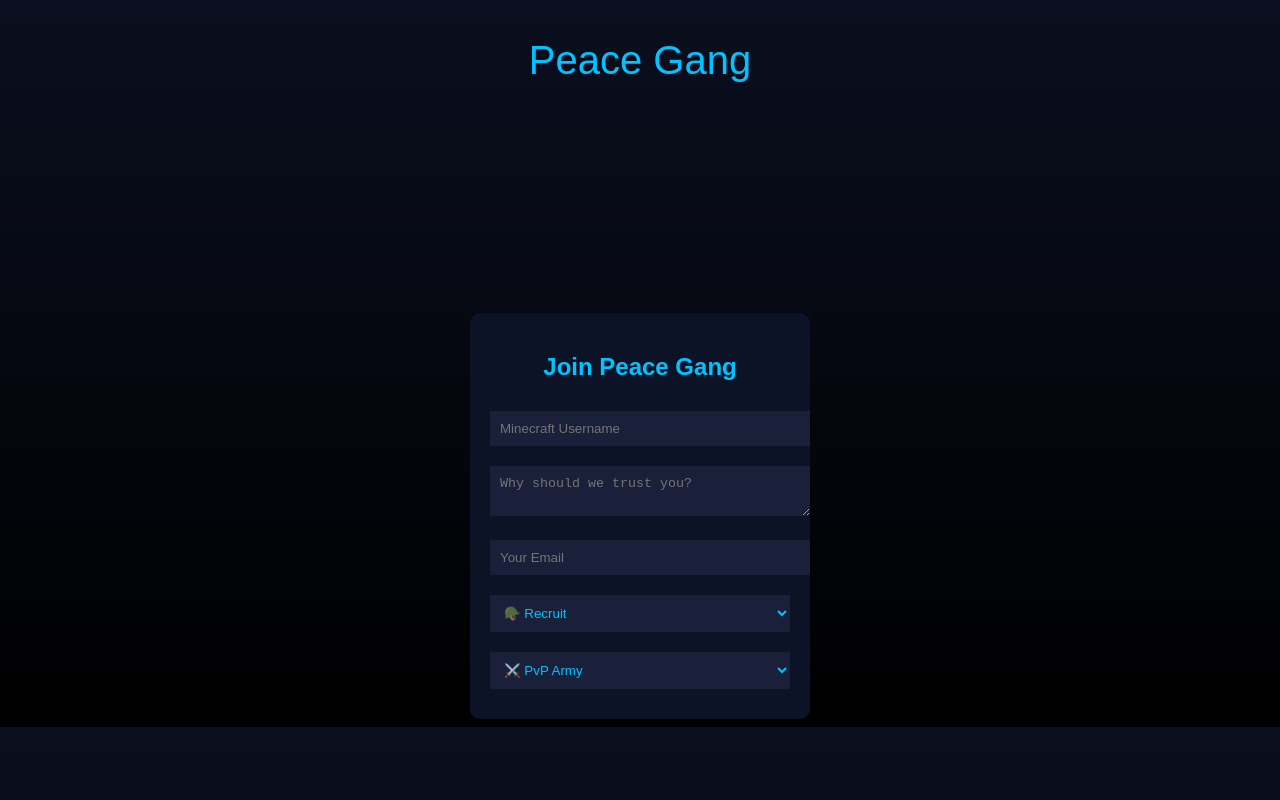
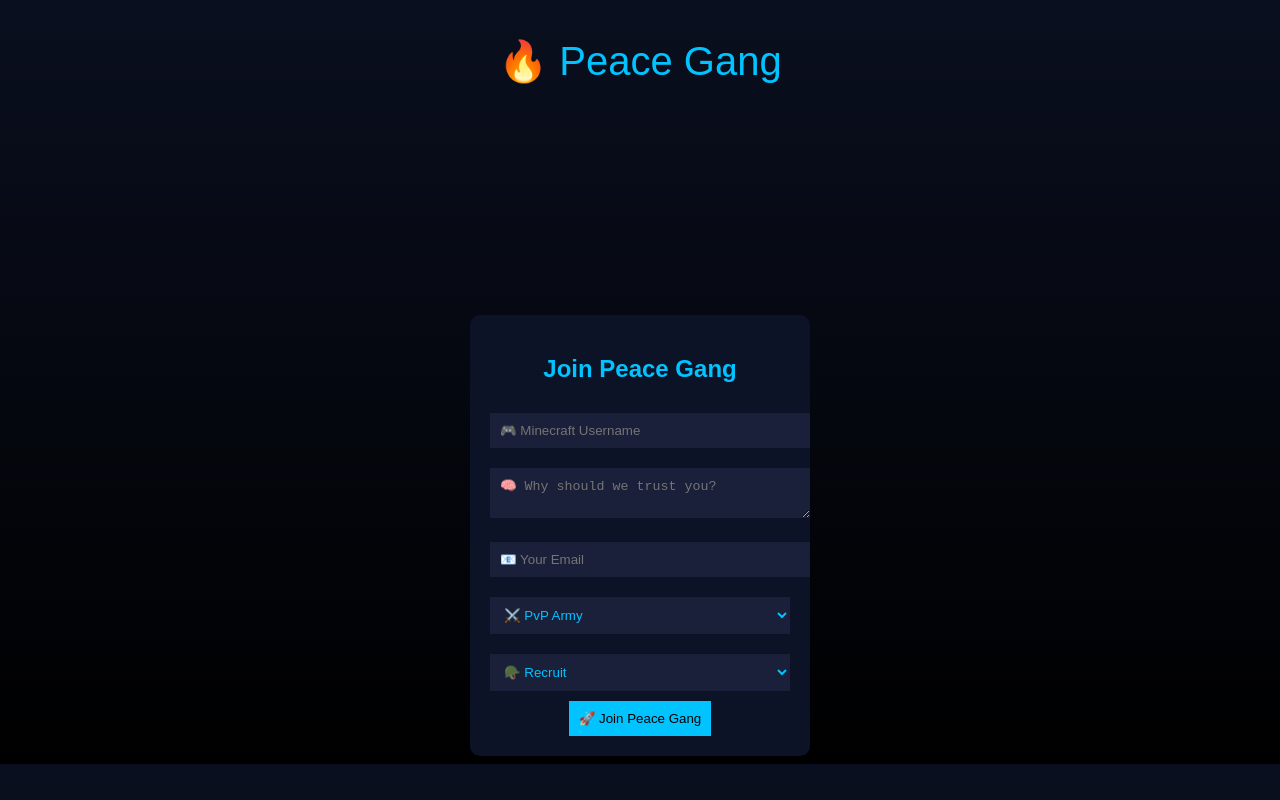
Before and after one commit to Z1ngoGD/PeaceGang, a website: page public/index.html in a window 1280 px wide. Drawn offline with Linux system fonts and the light colour scheme.

Commit message:
Add files via upload

```diff
--- a/public/index.html
+++ b/public/index.html
@@ -4,43 +4,79 @@
   <title>Peace Gang</title>
   <link rel="stylesheet" href="style.css">
 </head>
+
 <body>
 
-<header>Peace Gang</header>
+<header>🔥 Peace Gang</header>
 <div class="banner"></div>
 
 <div class="container">
   <h2>Join Peace Gang</h2>
 
   <form action="/apply" method="POST">
-<input name="username" placeholder="Minecraft Username" required>
-<textarea name="reason" placeholder="Why should we trust you?" required></textarea>
-<input type="email" name="email" placeholder="Your Email" required>
 
-<select name="rank">
+    <input name="username" placeholder="🎮 Minecraft Username" required>
 
-  <!-- ⚔️ PvP Army -->
-  <option value="Recruit">🪖 Recruit</option>
-  <option value="Associate">🔰 Associate</option>
-  <option value="Diamond">💎 Diamond</option>
-  <option value="Crystal">🔮 Crystal</option>
-  <option value="Mastermind">👑 Mastermind</option>
+    <textarea name="reason" placeholder="🧠 Why should we trust you?" required></textarea>
 
-  <!-- 🏗️ Builders -->
-  <option value="Apprentice Builder">🧱 Apprentice Builder</option>
-  <option value="Builder">🏗️ Builder</option>
-  <option value="Architect">📐 Architect</option>
-  <option value="Chief Architect">👷‍♂️ Chief Architect</option>
+    <input type="email" name="email" placeholder="📧 Your Email" required>
 
-  <!-- 💰 Bankers -->
-  <option value="Trainee Banker">💵 Trainee Banker</option>
-  <option value="Banker">💰 Banker</option>
-  <option value="Treasurer">🏦 Treasurer</option>
-  <option value="Financial Master">👑 Financial Master</option>
-
-</select>
+    <!-- Division FIRST -->
     <select name="division" id="division" onchange="updateRanks()">
       <option value="pvp">⚔️ PvP Army</option>
       <option value="builder">🏗️ Builders</option>
       <option value="banker">💰 Bankers</option>
     </select>
+
+    <!-- Rank AUTO -->
+    <select name="rank" id="rank"></select>
+
+    <!-- SUBMIT BUTTON -->
+    <button type="submit">🚀 Join Peace Gang</button>
+
+  </form>
+</div>
+
+<!-- SCRIPT -->
+<script>
+function updateRanks() {
+  const division = document.getElementById("division").value;
+  const rankSelect = document.getElementById("rank");
+
+  rankSelect.innerHTML = "";
+
+  if (division === "pvp") {
+    rankSelect.innerHTML = `
+      <option>🪖 Recruit</option>
+      <option>🔰 Associate</option>
+      <option>💎 Diamond</option>
+      <option>🔮 Crystal</option>
+      <option>👑 Mastermind</option>
+    `;
+  }
+
+  else if (division === "builder") {
+    rankSelect.innerHTML = `
+      <option>🧱 Apprentice Builder</option>
+      <option>🏗️ Builder</option>
+      <option>📐 Architect</option>
+      <option>👷 Chief Architect</option>
+    `;
+  }
+
+  else if (division === "banker") {
+    rankSelect.innerHTML = `
+      <option>💵 Trainee Banker</option>
+      <option>💰 Banker</option>
+      <option>🏦 Treasurer</option>
+      <option>👑 Financial Master</option>
+    `;
+  }
+}
+
+// Load default ranks
+updateRanks();
+</script>
+
+</body>
+</html>
```
Lines whose indentation alone changed are shown as unchanged.
